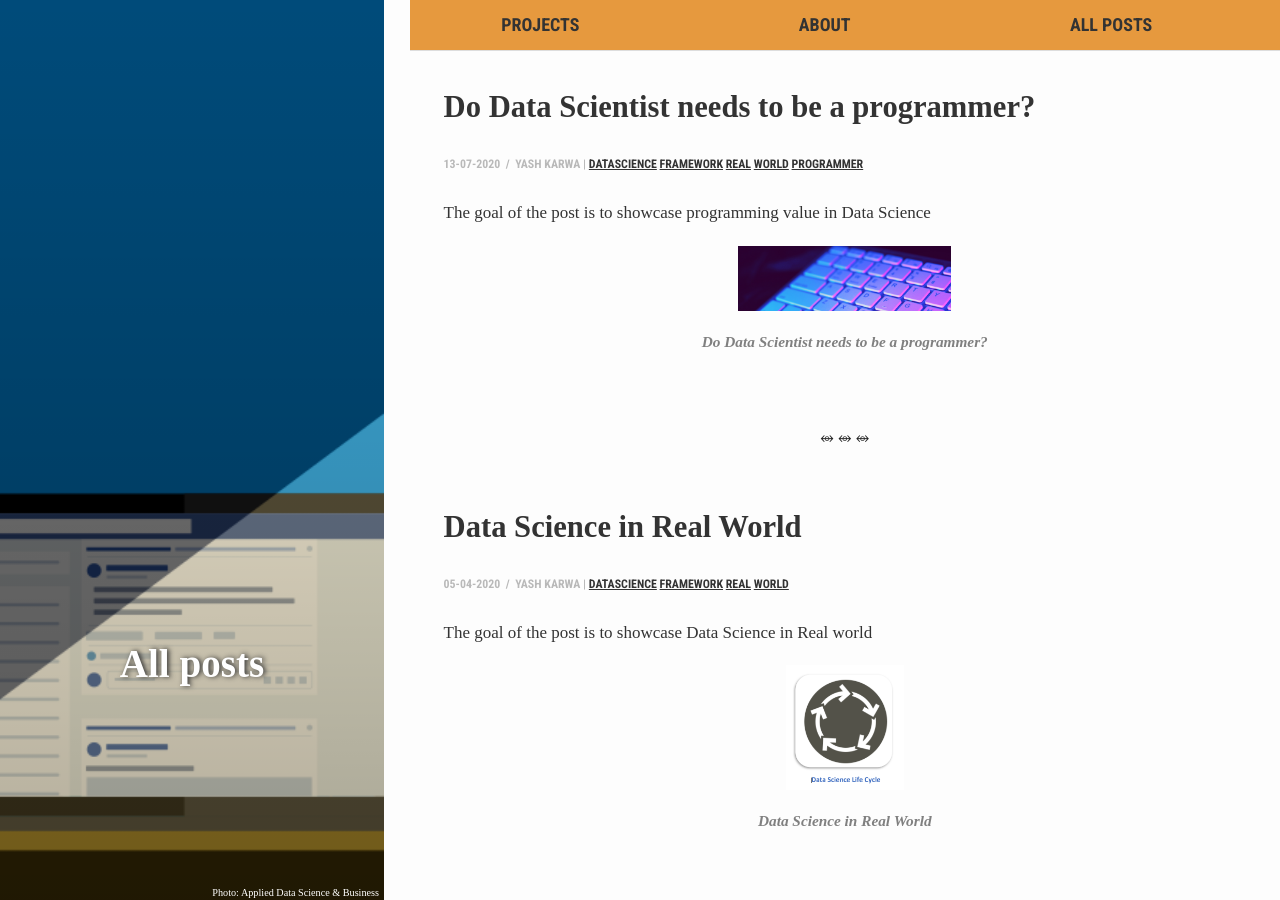
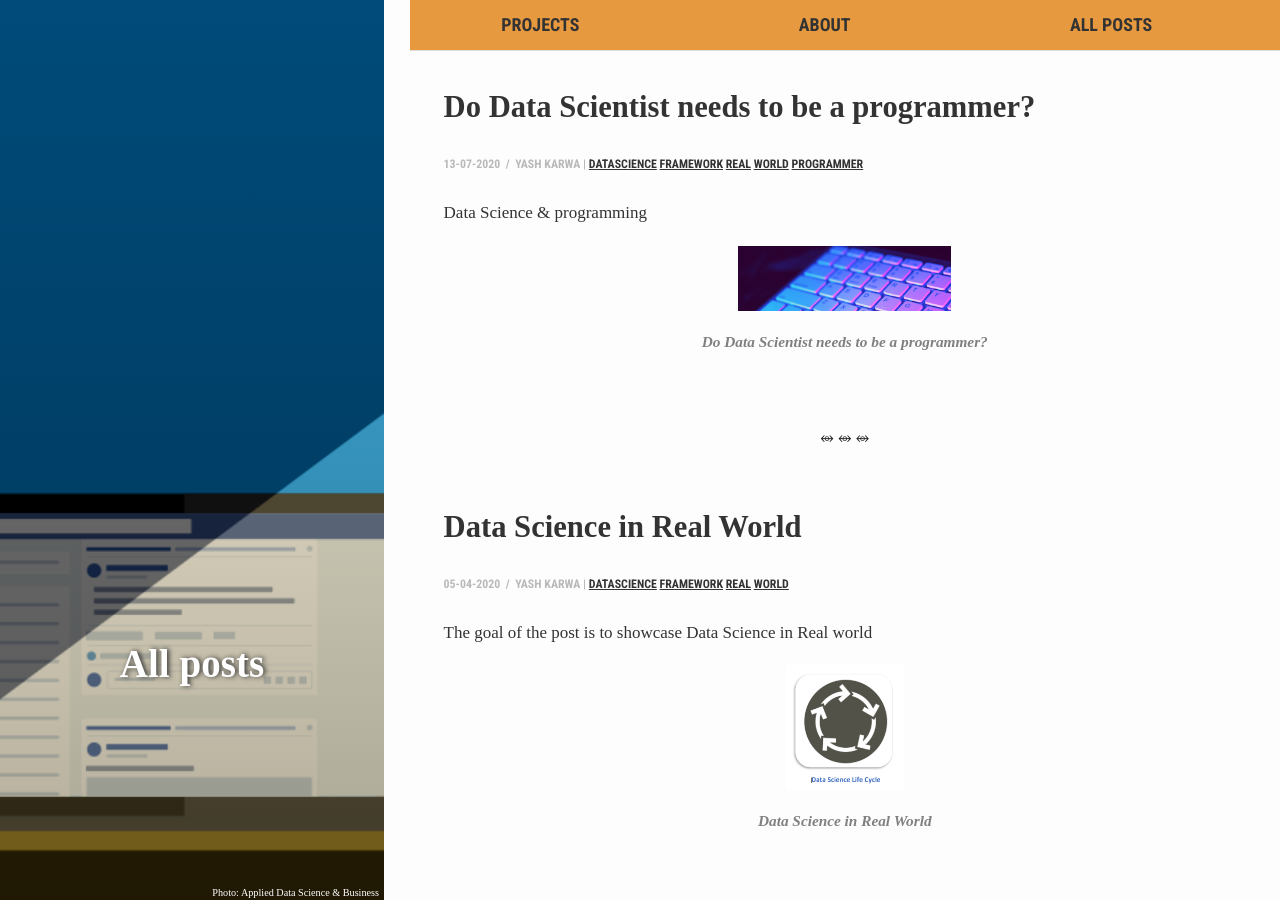
Before and after one commit to yashkarwa/Yashkarwa.github.io, a Jekyll site: the page built from summaryPosts.md, in a window 1280 px wide and 900 px high. Built offline with Jekyll 4.4.1, drawn with Linux system fonts in a browser that asks for light colours; formulas are drawn with MathJax 3.

Commit message:
Update 2020-07-13-Do Data Scientist needs to be a programmer?.md

```diff
--- a/_posts/2020-07-13-Do Data Scientist needs to be a programmer?.md
+++ b/_posts/2020-07-13-Do Data Scientist needs to be a programmer?.md
@@ -9,8 +9,8 @@ categories: posts
 tags: ['DataScience', 'Framework', 'real', 'world', 'programmer']
 author: Yash Karwa
 twitterImg:
-excerpt: "The goal of the post is to showcase programming value in Data Science"
-excerpt-image: '<img src="../../assets/images/code.png" width="220" alt="Data Science in real world" title="Data Science in real world">
+excerpt: "Data Science & programming"
+excerpt-image: '<img src="../../assets/images/code.png" width="220" alt="Do Data Scientist needs to be a programmer" title="Do Data Scientist needs to be a programmer">
 <em> Do Data Scientist needs to be a programmer? </em>'
 ---
 
```
